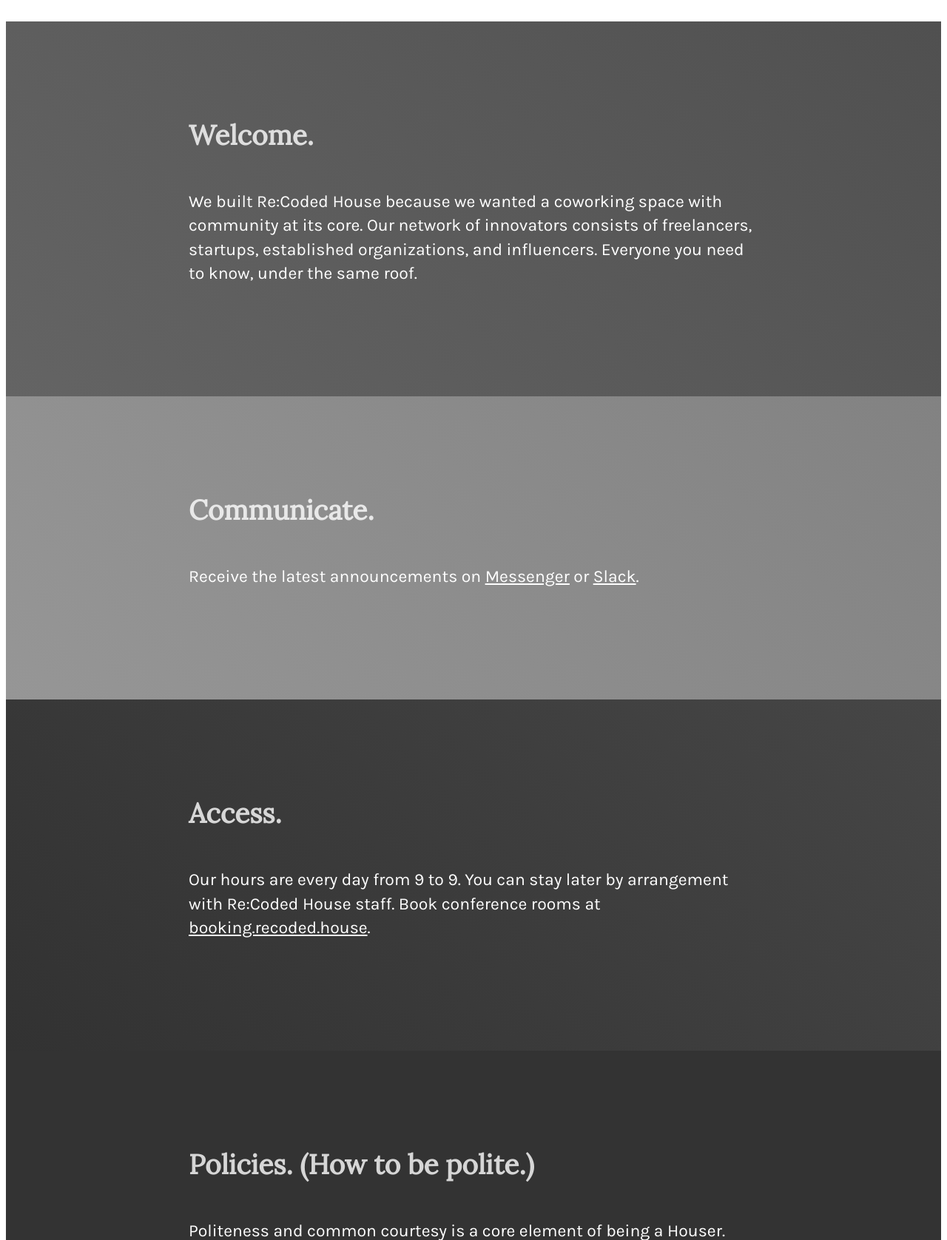
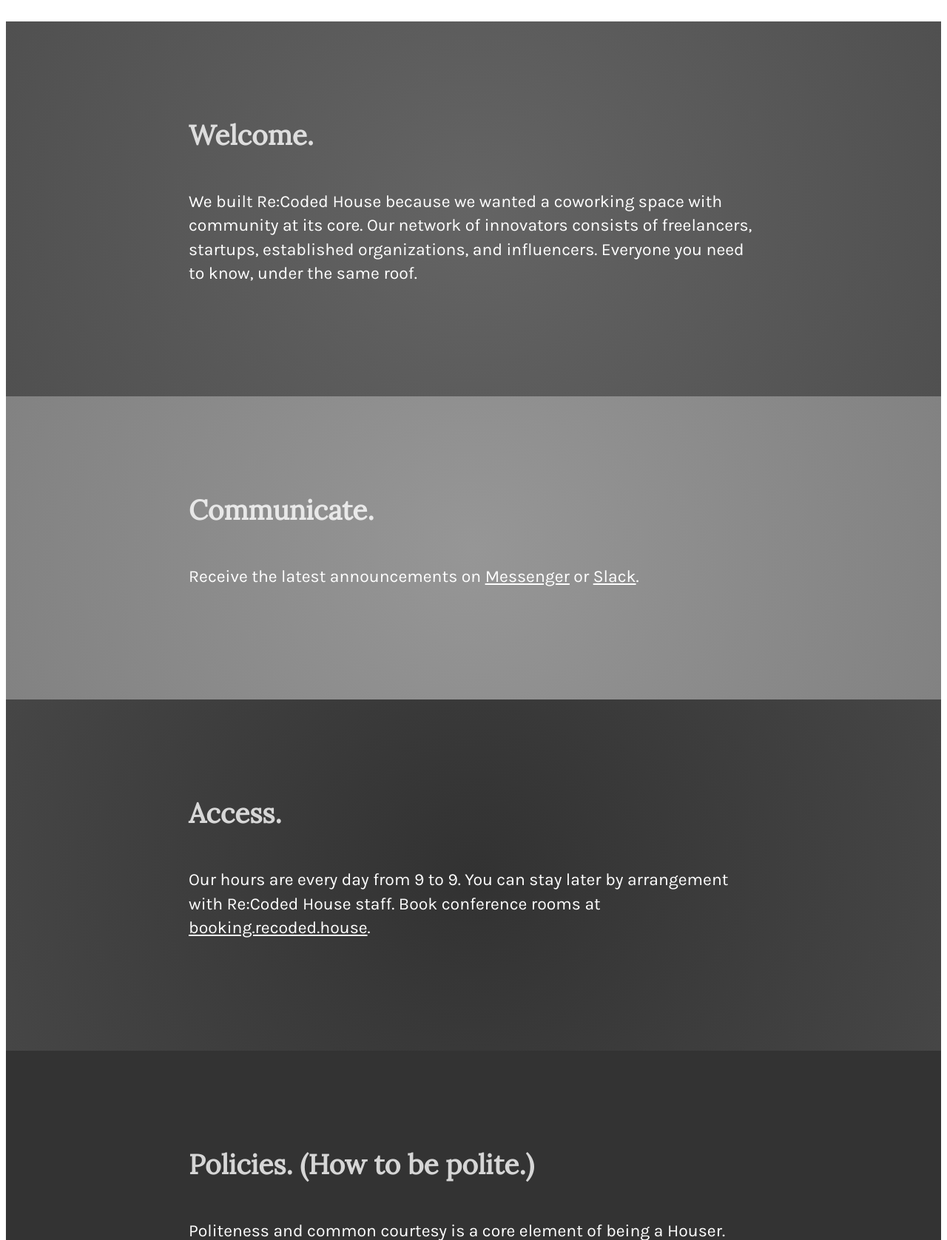
Before and after one commit to ReCoded-Org/welcome.recoded.house, a PHP site: page / in a window 1280 px wide. Shown: the top 1677 px of the page at 74% size. Run offline with PHP 8.4, Linux system fonts and the light colour scheme; some libraries are stand-ins or nearby versions.

Commit message:
Update index.php

```diff
--- a/index.php
+++ b/index.php
@@ -93,17 +93,17 @@ p, a {
 
 #div-welcome {
 	background: rgba(100,100,100,1);
-	background-image: linear-gradient(45deg, rgba(100,100,100,1), rgba(80,80,80,1));
+	background-image: radial-gradient(circle, rgba(100,100,100,1), rgba(80,80,80,1));
 	}
 
 #div-communication {
 	background: rgba(150,150,150,1);
-	background-image: linear-gradient(45deg, rgba(150,150,150,1), rgba(130,130,130,1));
+	background-image: radial-gradient(circle, rgba(150,150,150,1), rgba(130,130,130,1));
 	}
 
 #div-access {
 	background: rgba(50,50,50,1);
-	background-image: linear-gradient(45deg, rgba(50,50,50,1), rgba(70,70,70,1));
+	background-image: radial-gradient(circle, rgba(50,50,50,1), rgba(70,70,70,1));
 	}
 
 </style></head>
```
